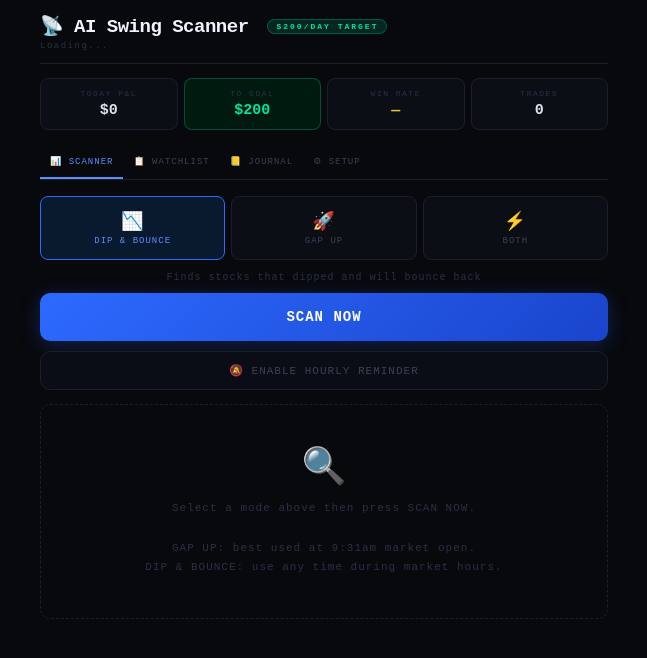
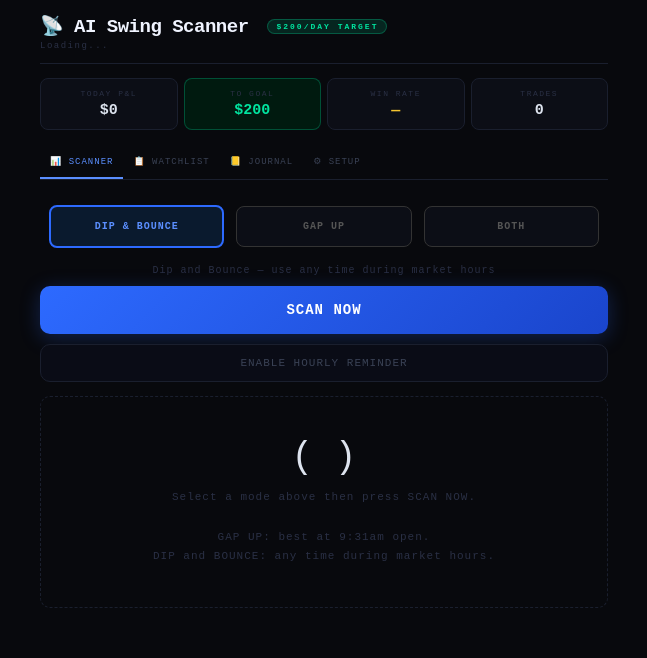
Before and after one commit to rahulparab-ai/ai-stock-proxy, a website: page public/index.html in a window 1280 px wide. Shown: the whole page, without its empty margins (316-963 px from the left). Drawn offline with Linux system fonts and the light colour scheme.

Commit message:
Update index.html

```diff
--- a/public/index.html
+++ b/public/index.html
@@ -231,39 +231,30 @@
 
   <!-- ═══ SCANNER TAB ═══ -->
   <div id="tab-scanner">
-
-    <!-- MODE SELECTOR -->
-    <div class="mode-selector">
-      <button class="mode-btn active-dip" id="mode-dip" onclick="setMode('dip')" ontouchstart="setMode('dip')">
-        <div class="mode-icon" style="font-size:18px;margin-bottom:4px">&#x1F4C9;</div>
-        DIP &amp; BOUNCE
-      </button>
-      <button class="mode-btn" id="mode-gap" onclick="setMode('gap')" ontouchstart="setMode('gap')">
-        <div class="mode-icon" style="font-size:18px;margin-bottom:4px">&#x1F680;</div>
-        GAP UP
-      </button>
-      <button class="mode-btn" id="mode-both" onclick="setMode('both')" ontouchstart="setMode('both')">
-        <div class="mode-icon" style="font-size:18px;margin-bottom:4px">&#x26A1;</div>
-        BOTH
-      </button>
+    <div style="display:table;width:100%;border-spacing:6px;margin-bottom:8px;">
+      <div style="display:table-row;">
+        <div style="display:table-cell;width:33%;padding:3px;">
+          <button id="mode-dip" onclick="setMode('dip')" style="width:100%;background:#0a1a2e;border:2px solid #2d6aff;border-radius:8px;padding:14px 4px;color:#5b8fff;font-size:10px;font-weight:700;letter-spacing:1px;cursor:pointer;font-family:Courier New,monospace;">DIP &amp; BOUNCE</button>
+        </div>
+        <div style="display:table-cell;width:33%;padding:3px;">
+          <button id="mode-gap" onclick="setMode('gap')" style="width:100%;background:#0c0e16;border:1px solid #333;border-radius:8px;padding:14px 4px;color:#555;font-size:10px;font-weight:700;letter-spacing:1px;cursor:pointer;font-family:Courier New,monospace;">GAP UP</button>
+        </div>
+        <div style="display:table-cell;width:33%;padding:3px;">
+          <button id="mode-both" onclick="setMode('both')" style="width:100%;background:#0c0e16;border:1px solid #333;border-radius:8px;padding:14px 4px;color:#555;font-size:10px;font-weight:700;letter-spacing:1px;cursor:pointer;font-family:Courier New,monospace;">BOTH</button>
+        </div>
+      </div>
     </div>
-
-    <!-- MODE HINT -->
-    <div id="mode-hint" style="font-size:10px;color:#2a3045;margin-bottom:10px;text-align:center;letter-spacing:1px;">
-      Finds stocks that dipped and will bounce back
-    </div>
-
+    <div id="mode-hint" style="font-size:10px;color:#2a3045;margin-bottom:10px;text-align:center;letter-spacing:1px;">Dip and Bounce — use any time during market hours</div>
     <button class="btn-scan" id="scan-btn" onclick="runScan()">SCAN NOW</button>
-    <button class="btn-notif" id="notif-btn" onclick="toggleNotif()">🔕 ENABLE HOURLY REMINDER</button>
+    <button class="btn-notif" id="notif-btn" onclick="toggleNotif()">ENABLE HOURLY REMINDER</button>
     <div class="status-bar" id="fetch-status" style="display:none"></div>
     <div id="scanner-content">
       <div class="idle">
-        <div class="icon">🔍</div>
-        <p>Select a mode above then press SCAN NOW.<br><br>GAP UP: best used at 9:31am market open.<br>DIP & BOUNCE: use any time during market hours.</p>
+        <div class="icon">( )</div>
+        <p>Select a mode above then press SCAN NOW.<br><br>GAP UP: best at 9:31am open.<br>DIP and BOUNCE: any time during market hours.</p>
       </div>
     </div>
   </div>
-
   <!-- ═══ WATCHLIST TAB ═══ -->
   <div id="tab-watchlist" style="display:none">
     <div class="add-row">
@@ -574,22 +565,22 @@ async function toggleNotif(){
 function setMode(mode){
   scanMode = mode;
   localStorage.setItem("scanMode", mode);
-  document.getElementById("mode-dip").className  = "mode-btn" + (mode==="dip" ?" active-dip":"");
-  document.getElementById("mode-gap").className  = "mode-btn" + (mode==="gap" ?" active-gap":"");
-  document.getElementById("mode-both").className = "mode-btn" + (mode==="both"?" active-both":"");
-  const hints = {
-    dip:  "Finds stocks that dipped and will bounce — use any time",
-    gap:  "Finds stocks gapping up at open — best at 9:31am",
-    both: "Runs both strategies — full market picture"
-  };
-  document.getElementById("mode-hint").textContent = hints[mode]||"";
-  // Update scan button color
-  const btn = document.getElementById("scan-btn");
-  if(mode==="gap")       btn.style.background = "linear-gradient(135deg,#7c3aed,#5b21b6)";
-  else if(mode==="both") btn.style.background = "linear-gradient(135deg,#059669,#047857)";
-  else                   btn.style.background = "linear-gradient(135deg,#2d6aff,#1a45cc)";
-  // Clear previous results
-  document.getElementById("scanner-content").innerHTML = '<div class="idle"><div class="icon">'+(mode==="gap"?"🚀":mode==="both"?"⚡":"🔍")+'</div><p>Press SCAN NOW to run '+(mode==="both"?"both scanners":mode==="gap"?"Gap Up scanner":"Dip & Bounce scanner")+'.</p></div>';
+  var dipBtn  = document.getElementById("mode-dip");
+  var gapBtn  = document.getElementById("mode-gap");
+  var bothBtn = document.getElementById("mode-both");
+  if(!dipBtn || !gapBtn || !bothBtn) return;
+  dipBtn.style.background="#0c0e16"; dipBtn.style.border="1px solid #333"; dipBtn.style.color="#555";
+  gapBtn.style.background="#0c0e16"; gapBtn.style.border="1px solid #333"; gapBtn.style.color="#555";
+  bothBtn.style.background="#0c0e16"; bothBtn.style.border="1px solid #333"; bothBtn.style.color="#555";
+  if(mode==="dip"){  dipBtn.style.background="#0a1a2e";  dipBtn.style.border="2px solid #2d6aff";  dipBtn.style.color="#5b8fff"; }
+  if(mode==="gap"){  gapBtn.style.background="#1a0a20";  gapBtn.style.border="2px solid #a855f7";  gapBtn.style.color="#c084fc"; }
+  if(mode==="both"){ bothBtn.style.background="#0a1a10"; bothBtn.style.border="2px solid #00e5a0"; bothBtn.style.color="#00e5a0"; }
+  var hintEl = document.getElementById("mode-hint");
+  if(hintEl) hintEl.textContent = mode==="gap"?"Gap Up — best at 9:31am open":mode==="both"?"Both strategies — full picture":"Dip and Bounce — use any time";
+  var scanBtn = document.getElementById("scan-btn");
+  if(scanBtn) scanBtn.style.background = mode==="gap"?"linear-gradient(135deg,#7c3aed,#5b21b6)":mode==="both"?"linear-gradient(135deg,#059669,#047857)":"linear-gradient(135deg,#2d6aff,#1a45cc)";
+  var sc = document.getElementById("scanner-content");
+  if(sc) sc.innerHTML = '<div class="idle"><p>Mode: '+mode.toUpperCase()+'<br>Press SCAN NOW.</p></div>';
 }
 
 // ══════════════════════════════════════════════════════
```
